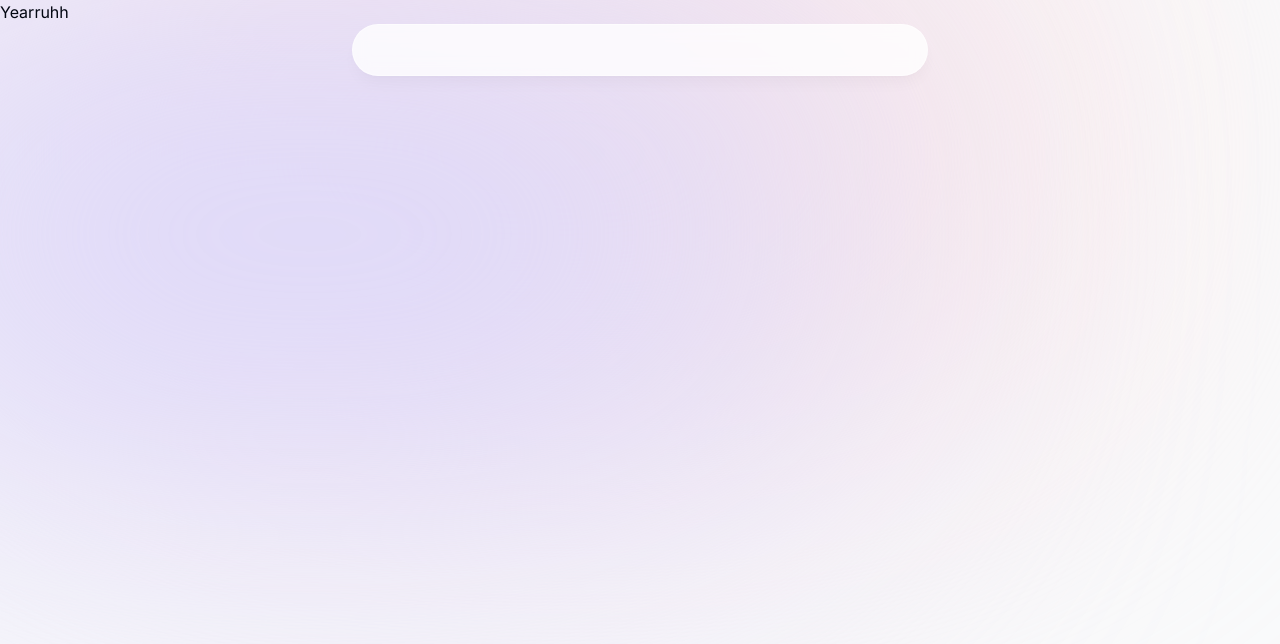
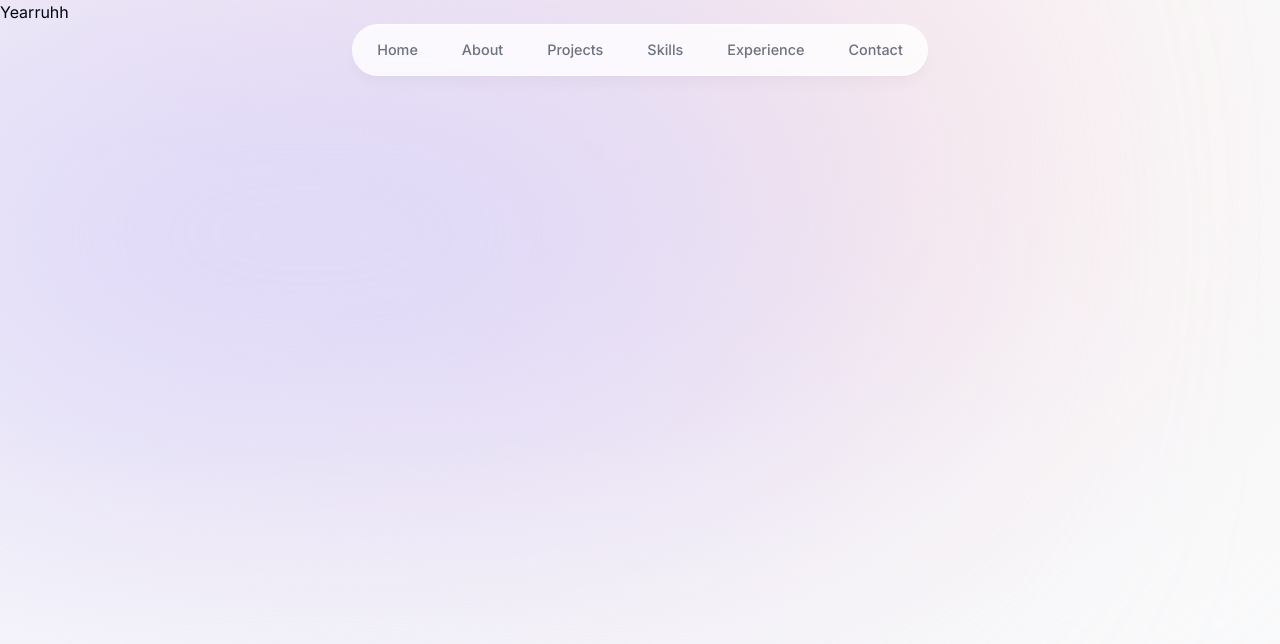
Before and after one commit to Dillonzellis/portfolio-2024, a Next.js app: page / in a window 1280 px wide. Shown: the top 644 px of the page. Built offline with nearby package versions, Linux system fonts and the light colour scheme.

Commit message:
feat: add nav links and animation

```diff
--- a/package.json
+++ b/package.json
@@ -9,6 +9,7 @@
     "lint": "next lint"
   },
   "dependencies": {
+    "framer-motion": "^11.0.8",
     "next": "14.1.2",
     "react": "^18",
     "react-dom": "^18",
--- a/src/components/Header.tsx
+++ b/src/components/Header.tsx
@@ -1,7 +1,36 @@
+"use client";
+
+import { links } from "@/lib/data";
+import { motion } from "framer-motion";
+import Link from "next/link";
+
 export const Header = () => {
   return (
-    <header className="z-[999] relative">
-      <div className="fixed top-0 -translate-x-1/2 left-1/2 h-[4.5rem] w-full rounded-none border border-white border-opacity-40 bg-white bg-opacity-80 shadow-lg shadow-black/[0.03] backdrop-blur-[0.5rem] sm:top-6 sm:h-[3.25rem] sm:w-[36rem] sm:rounded-full"></div>
+    <header className="z-50 relative">
+      <motion.div
+        initial={{ y: -100, x: "-50%", opacity: 0 }}
+        animate={{ y: 0, x: "-50%", opacity: 1 }}
+        className="fixed top-0 left-1/2 h-[4.5rem] w-full rounded-none border border-white border-opacity-40 bg-white bg-opacity-80 shadow-lg shadow-black/[0.03] backdrop-blur-[0.5rem] sm:top-6 sm:h-[3.25rem] sm:w-[36rem] sm:rounded-full"
+      ></motion.div>
+      <nav className="flex fixed top-[0.15rem] left-1/2 h-12 -translate-x-1/2 py-2 sm:top-[1.7rem] sm:h-[initial] sm:py-0">
+        <ul className="flex w-[22rem] flex-wrap items-center justify-center gap-y-1 text-[0.9rem] font-medium text-gray-500 sm:w-[initial] sm:flex-nowrap sm:gap-5">
+          {links.map((link) => (
+            <motion.li
+              key={link.hash}
+              className="h-3/4 flex items-center justify-center relative"
+              initial={{ y: -100, opacity: 0 }}
+              animate={{ y: 0, opacity: 1 }}
+            >
+              <Link
+                href={link.hash}
+                className="flex w-full items-center justify-center px-3 py-3 hover:text-gray-950 transition"
+              >
+                {link.name}
+              </Link>
+            </motion.li>
+          ))}
+        </ul>
+      </nav>
     </header>
   );
 };
--- /dev/null
+++ b/src/lib/data.ts
@@ -0,0 +1,26 @@
+export const links = [
+  {
+    name: "Home",
+    hash: "#home",
+  },
+  {
+    name: "About",
+    hash: "#about",
+  },
+  {
+    name: "Projects",
+    hash: "#projects",
+  },
+  {
+    name: "Skills",
+    hash: "#skills",
+  },
+  {
+    name: "Experience",
+    hash: "#experience",
+  },
+  {
+    name: "Contact",
+    hash: "#contact",
+  },
+] as const;
```
Also changed, not shown: 1 other file (tests, documents, lock files or other folders).
